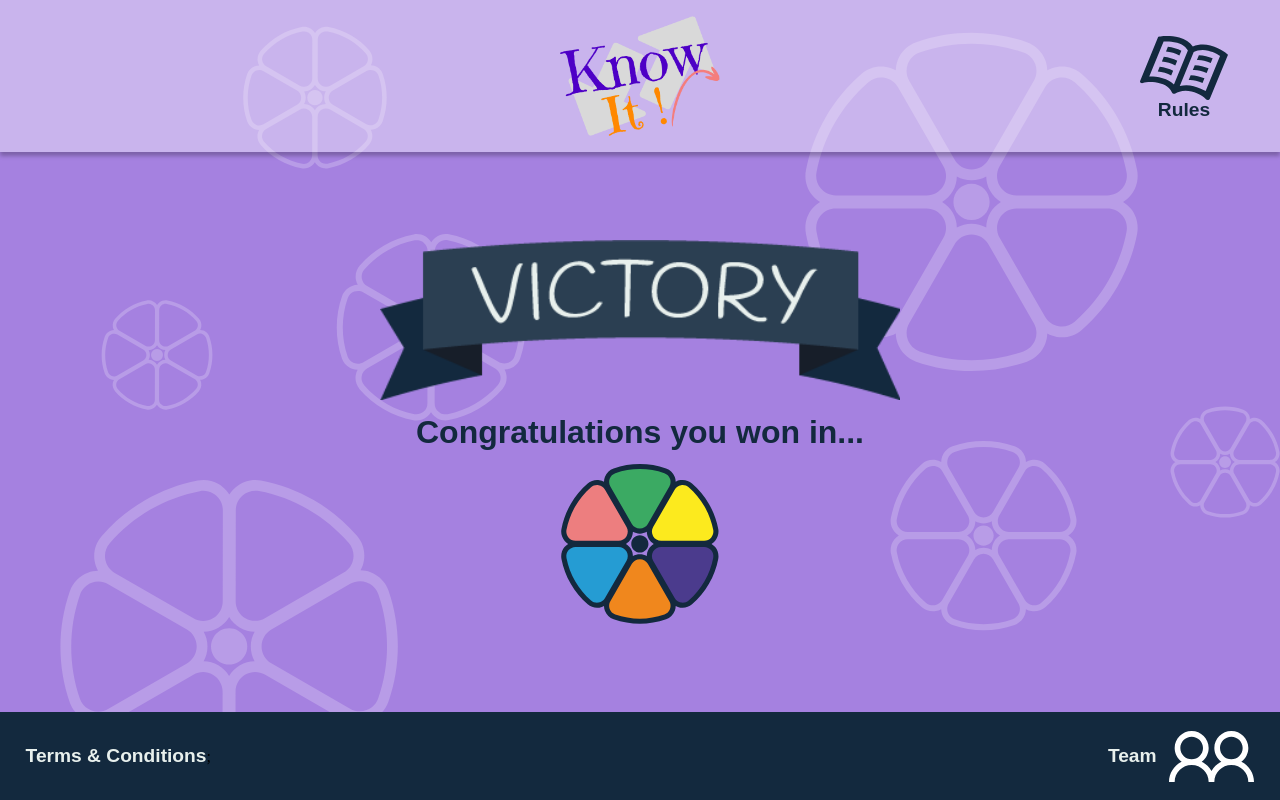
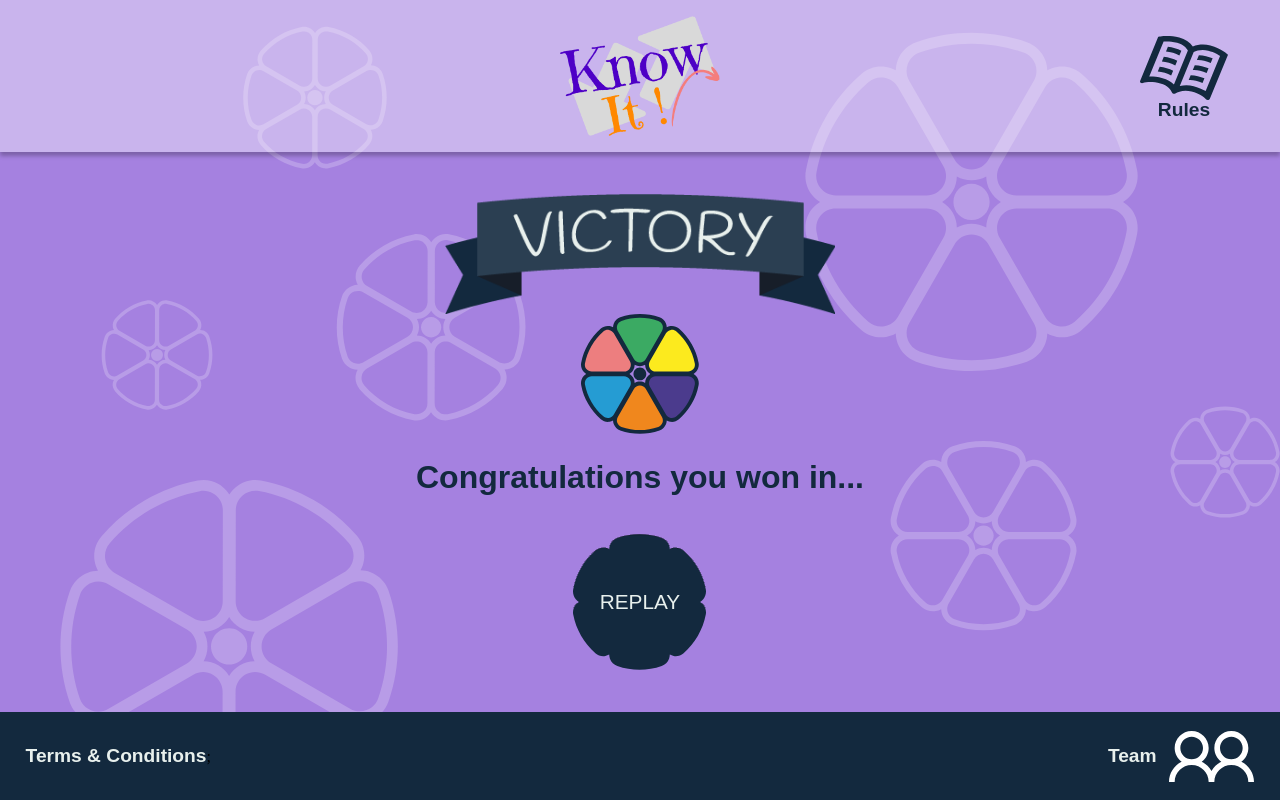
Before and after one commit to WildCodeSchool/2022-03-JS-Lille-project-2-g2-trivialpursuit, a React (Vite) app in the folder frontend/: page /victory in a window 1280 px wide. Built offline with nearby package versions, Linux system fonts and the light colour scheme; a web font is replaced by a local one.

Commit message:
Added replay button

```diff
--- /dev/null
+++ b/frontend/src/components/Links/Replay/index.jsx
@@ -0,0 +1,14 @@
+import { Link } from "react-router-dom";
+import Style from "./style";
+
+export default function Replay() {
+  return (
+    <Style>
+      <Link to="/game">
+        <div>
+          <h3>REPLAY</h3>
+        </div>
+      </Link>
+    </Style>
+  );
+}
--- /dev/null
+++ b/frontend/src/components/Links/Replay/style.jsx
@@ -0,0 +1,39 @@
+import styled from "styled-components";
+
+export default styled.div`
+  div {
+    margin: auto;
+    margin-top: 1.3rem;
+    display: flex;
+    align-items: center;
+    justify-content: center;
+    width: 15vh;
+    height: 15vh;
+    text-align: center;
+    background-image: url("../src/assets/pictures/play-button.svg");
+    background-size: contain;
+    background-repeat: no-repeat;
+    background-position: center;
+  }
+
+  a:link {
+    text-decoration: none;
+  }
+
+  h3 {
+    color: var(--white-color);
+    font-size: 1.3em;
+  }
+  @media screen and (min-width: 700px) {
+    div {
+      width: 17vh;
+      height: 17vh;
+      &:hover {
+        background-image: url("../src/assets/pictures/play-button-hover.svg");
+        background-size: contain;
+        width: 17vw;
+        height: 17vh;
+      }
+    }
+  }
+`;
--- a/frontend/src/pages/Victory/index.jsx
+++ b/frontend/src/pages/Victory/index.jsx
@@ -1,13 +1,19 @@
+import Replay from "../../components/Links/Replay";
 import SVictory from "./style";
 import pawn from "../../assets/pictures/pawn.svg";
 import banner from "../../assets/pictures/banner.png";
 
 export default function victory() {
   return (
-    <SVictory>
-      <img src={banner} alt="Victory Banner" />
-      <p>Congratulations you won in...</p>
-      <img src={pawn} alt="Pawn" />
-    </SVictory>
+    <div>
+      <SVictory>
+        <img src={banner} alt="Victory Banner" />
+        <img src={pawn} alt="Pawn" />
+        <p>Congratulations you won in...</p>
+      </SVictory>
+      <div className="replay-container">
+        <Replay />
+      </div>
+    </div>
   );
 }
--- a/frontend/src/pages/Victory/style.jsx
+++ b/frontend/src/pages/Victory/style.jsx
@@ -4,7 +4,7 @@ export default styled.div`
   display: flex;
   flex-direction: column;
   p {
-    margin-top: 1rem;
+    margin-top: 1.7rem;
     margin-bottom: 1rem;
     font-family: var(--font-family);
     font-size: 1.2rem;
@@ -19,11 +19,13 @@ export default styled.div`
   @media screen and (min-width: 700px) {
     display: flex;
     flex-direction: column;
+    height: 40vh;
     p {
       font-size: 2rem;
     }
     img {
-      height: 20vh;
+      height: 15vh;
+      object-fit: contain;
     }
   }
 `;
```
